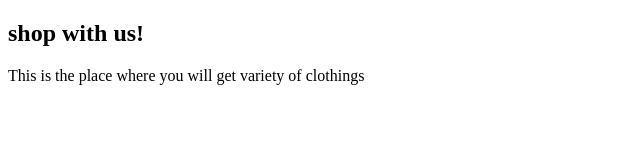
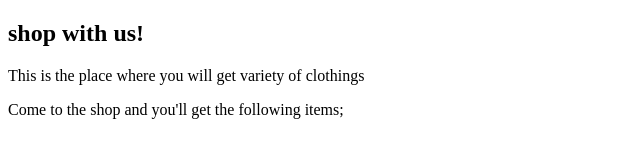
Before and after one commit to JohnKOnyango/glit, a plain HTML site: page index.html in a window 1280 px wide. Shown: the whole page, without its empty margins (0-640 px from the left). Drawn offline with Linux system fonts and the light colour scheme.

Commit message:
second paragraph added

```diff
--- a/index.html
+++ b/index.html
@@ -9,5 +9,6 @@
   <body>
     <h2>shop with us!</h2>
     <p>This is the place where you will get variety of clothings</p>
+    <p>Come to the shop and you'll get the following items;</p>
   </body>
 </html>
```
